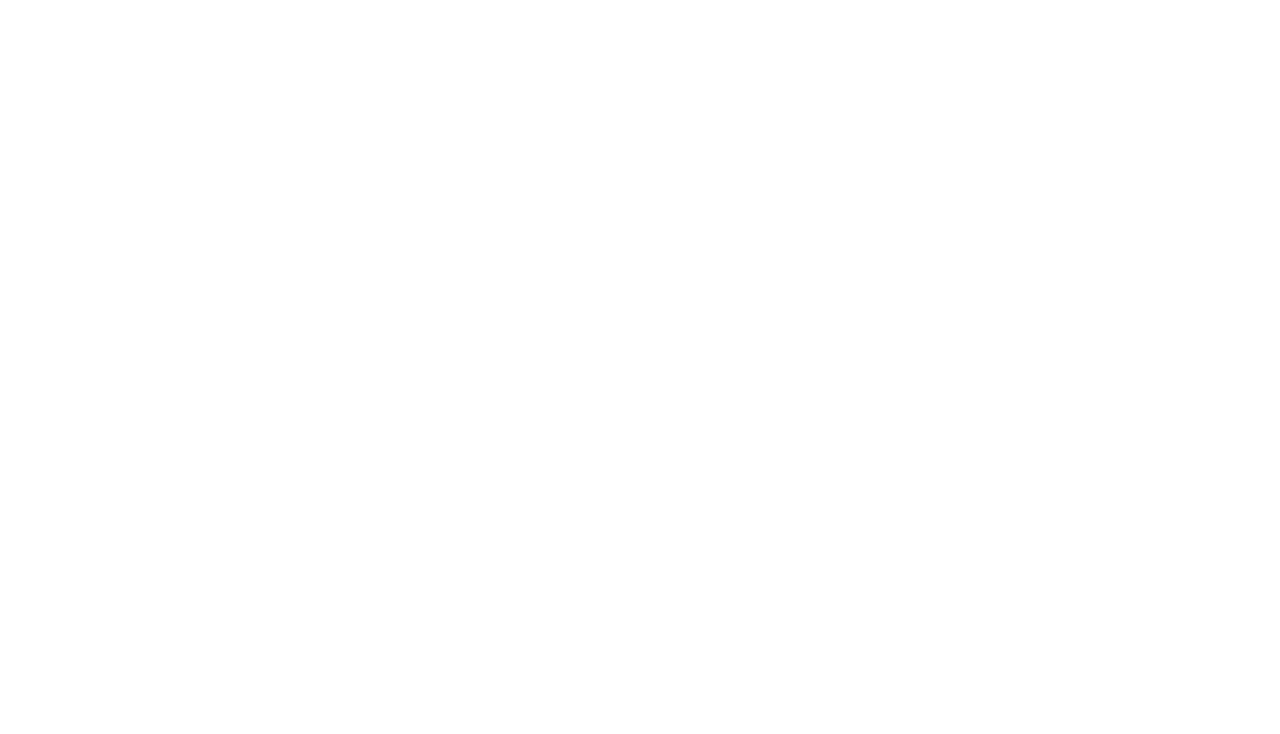
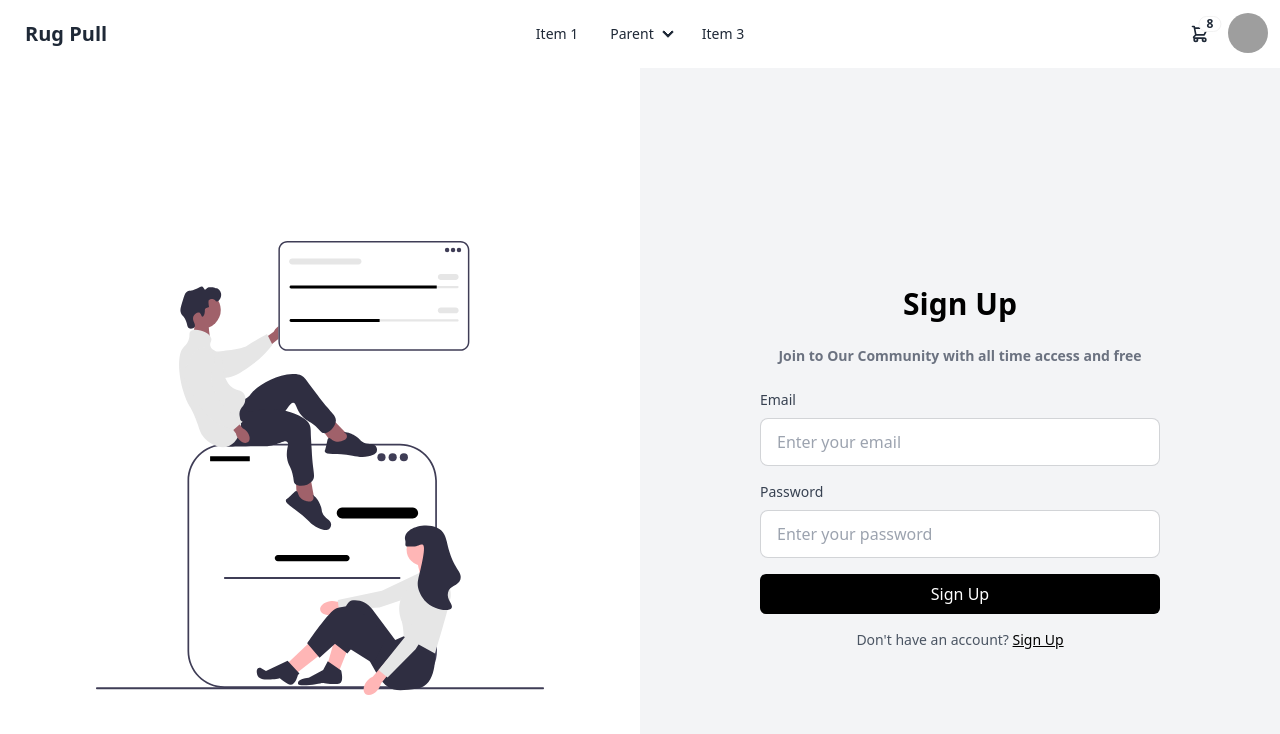
Before and after one commit to khris-xp/rug-pull, a React (Vite) app: page /login in a window 1280 px wide. Before the commit this address had no page. Shown: the top 734 px of the page. Built offline with nearby package versions, Linux system fonts and the light colour scheme; grey boxes are pictures that could not be loaded.

Commit message:
feat(ui): login page

```diff
--- a/src/App.tsx
+++ b/src/App.tsx
@@ -1,5 +1,6 @@
 import BaseLayout from '@/layouts/BaseLayout';
 import HomePage from '@/views/HomePage';
+import LoginPage from '@/views/LoginPage';
 import { BrowserRouter, Route, Routes } from 'react-router-dom';
 
 function App() {
@@ -8,6 +9,7 @@
       <Routes>
         <Route element={<BaseLayout />}>
           <Route path='/' element={<HomePage />} />
+          <Route path='/login' element={<LoginPage />} />
         </Route>
       </Routes>
     </BrowserRouter>
--- a/src/components/Header/Header.tsx
+++ b/src/components/Header/Header.tsx
@@ -42,7 +42,9 @@
             </li>
           </ul>
         </div>
-        <a className='btn btn-ghost text-xl'>Rug Pull</a>
+        <a href='/' className='btn btn-ghost text-xl'>
+          Rug Pull
+        </a>
       </div>
       <div className='navbar-center hidden lg:flex'>
         <ul className='menu menu-horizontal px-1'>
--- a/src/components/Input/Input.tsx
+++ b/src/components/Input/Input.tsx
@@ -1,15 +1,16 @@
 import { ChangeEvent } from 'react';
-interface ISelectProps {
+
+interface ISelectOption {
   id: string;
   value: string;
 }
 
-interface IInputBoxProps {
-  variant: 'text' | 'number' | 'textarea' | 'select' | 'password';
+interface IInputProps {
+  variant: 'text' | 'number' | 'textarea' | 'select' | 'password' | 'email';
   placeholder?: string;
   value?: string;
   isFull?: boolean;
-  selectOption?: Array<ISelectProps>;
+  selectOptions?: ISelectOption[];
   onChange: (
     event: ChangeEvent<
       HTMLInputElement | HTMLSelectElement | HTMLTextAreaElement
@@ -18,58 +19,53 @@
   row?: number;
 }
 
-const defaultProps: IInputBoxProps = {
-  variant: 'text',
-  placeholder: '',
-  isFull: true,
-  onChange: () => {},
-};
+const Input: React.FC<{ props: IInputProps }> = ({ props }) => {
+  const inputClasses = `${props.isFull ? 'w-full' : ''} input input-bordered`;
 
-export default function InputBox({
-  props = defaultProps,
-}: {
-  props: IInputBoxProps;
-}) {
-  return props?.variant == 'text' ||
-    props?.variant == 'number' ||
-    props.variant == 'password' ? (
+  switch (props.variant) {
+    case 'text':
+    case 'number':
+    case 'email':
+    case 'password':
+      return (
         <input
           type={props.variant}
           value={props.value}
-      onChange={(e) => props?.onChange(e)}
+          onChange={props.onChange}
           placeholder={props.placeholder}
-      className={`rounded-xl p-2 text-lg transition-all duration-200 border-gray-300 border-2 ${
-        props.isFull ? 'w-full' : ''
-      } focus:outline-none focus:ring-2 focus:ring-primary focus:border-opacity-0`}
+          className={inputClasses}
         />
-  ) : props?.variant === 'textarea' ? (
+      );
+
+    case 'textarea':
+      return (
         <textarea
           placeholder={props.placeholder}
           value={props.value}
           rows={props.row}
-      onChange={(e) => props?.onChange(e)}
-      className={`rounded-xl p-2 text-lg transition-all duration-200 border-gray-300 border-2 ${
-        props.isFull ? 'w-full' : ''
-      } focus:outline-none focus:ring-2 focus:ring-primary focus:border-opacity-0`}
+          onChange={props.onChange}
+          className={inputClasses}
         />
-  ) : props?.variant === 'select' ? (
-    <select
-      onChange={(e) => props?.onChange(e)}
-      className={`rounded-xl p-2 text-lg transition-all duration-200 border-gray-300 border-2 ${
-        props.isFull ? 'w-full' : ''
-      } focus:outline-none focus:ring-2 focus:ring-primary focus:border-opacity-0`}
-    >
-      {props.selectOption?.map((item: ISelectProps) => {
+      );
+
+    case 'select':
       return (
-          <option value={item.id} key={item.id}>
-            {item.value}
+        <select onChange={props.onChange} className={inputClasses}>
+          {props.selectOptions?.map((option) => (
+            <option value={option.id} key={option.id}>
+              {option.value}
             </option>
+          ))}
+        </select>
       );
-      })}
-    </select>
-  ) : (
+
+    default:
+      return (
         <div>
-      <p>This variant not provide</p>
+          <p>This variant is not provided</p>
         </div>
       );
   }
+};
+
+export default Input;
--- /dev/null
+++ b/src/components/Spacer/Spacer.tsx
@@ -0,0 +1,9 @@
+interface SpacerProps {
+  margin?: string;
+  padding?: string;
+  space?: string;
+}
+
+export default function Spacer(props: SpacerProps) {
+  return <div className={`${props.margin} ${props.padding} ${props.space}`} />;
+}
--- /dev/null
+++ b/src/views/LoginPage.tsx
@@ -0,0 +1,76 @@
+import Input from '@/components/Input/Input';
+import Spacer from '@/components/Spacer/Spacer';
+import { useState } from 'react';
+
+export default function LoginPage() {
+  const [email, setEmail] = useState<string>('');
+  const [password, setPassword] = useState<string>('');
+  return (
+    <div className='flex min-h-screen'>
+      <div className='hidden lg:flex items-center justify-center flex-1 bg-white text-black'>
+        <div className='max-w-md text-center'>
+          <img src='/assets/login.svg' />
+        </div>
+      </div>
+      <div className='w-full bg-gray-100 lg:w-1/2 flex items-center justify-center'>
+        <div className='max-w-md w-full p-6'>
+          <h1 className='text-3xl font-semibold mb-6 text-black text-center'>
+            Sign Up
+          </h1>
+          <h1 className='text-sm font-semibold mb-6 text-gray-500 text-center'>
+            Join to Our Community with all time access and free{' '}
+          </h1>
+          <form action='#' method='POST' className='space-y-4'>
+            <div>
+              <label className='block text-sm font-medium text-gray-700'>
+                Email
+              </label>
+              <Spacer margin='my-2' />
+              <Input
+                props={{
+                  variant: 'email',
+                  value: email,
+                  onChange: (e) => setEmail(e.target.value),
+                  placeholder: 'Enter your email',
+                  isFull: true,
+                }}
+              />
+            </div>
+            <div>
+              <label
+                htmlFor='password'
+                className='block text-sm font-medium text-gray-700'
+              >
+                Password
+              </label>
+              <Spacer margin='my-2' />
+              <Input
+                props={{
+                  variant: 'password',
+                  value: password,
+                  onChange: (e) => setPassword(e.target.value),
+                  placeholder: 'Enter your password',
+                  isFull: true,
+                }}
+              />
+            </div>
+            <div>
+              <button
+                type='submit'
+                className='w-full bg-black text-white p-2 rounded-md hover:bg-gray-800 focus:outline-none focus:bg-black focus:ring-2 focus:ring-offset-2 focus:ring-gray-900 transition-colors duration-300'
+              >
+                Sign Up
+              </button>
+            </div>
+          </form>
+          <div className='mt-4 text-sm text-gray-600 text-center'>
+            Don't have an account?{' '}
+            <a href='#' className='text-black font-medium underline'>
+              Sign Up
+            </a>
+          </div>
+        </div>
+      </div>
+    </div>
+  );
+}
```
Also changed, not shown: public/assets/login.svg (added). Lines whose indentation alone changed are shown as unchanged.
